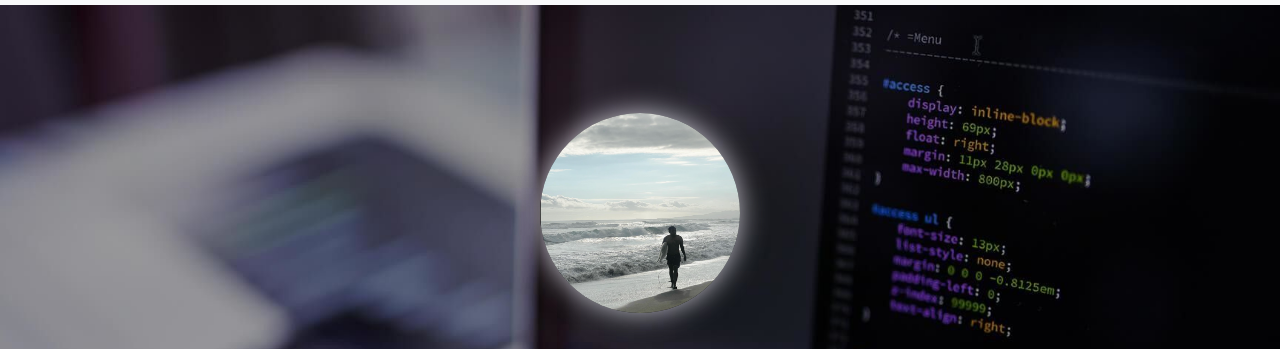
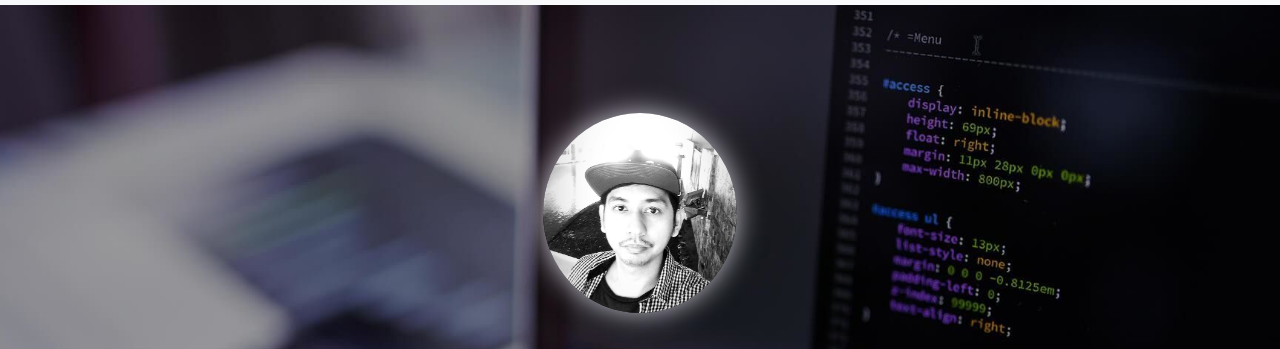
Before and after one commit to dinesdayrit/portfolio, a plain HTML site: page index.html in a window 1280 px wide. Shown: the part 61-410 px from the top of the page. Drawn offline with nearby package versions, Linux system fonts and the light colour scheme.

Commit message:
update profpic

```diff
--- a/index.html
+++ b/index.html
@@ -52,7 +52,7 @@
 
 <div id="home">
   <div class="profile">
-    <img src="./assets/images/Profile.png" alt="profile pic">
+    <img src="./assets/images/papogipic.jpg" alt="profile pic">
   </div>
   <div class="text">
     <h2>Hi, I'm <span class="name">Dines!</span> <br>
--- a/style.css
+++ b/style.css
@@ -55,7 +55,7 @@ font-family: 'Roboto', sans-serif;
 }
 
 .profile img {
-  width: 200px;
+  width: 200x;
   height: 200px;
   border-radius: 50%;
   animation: blink 1s infinite;
```
Also changed, not shown: assets/images/papogipic.jpg (added), assets/images/pogipic.jpg (added), assets/images/selfie.jpg (added).
